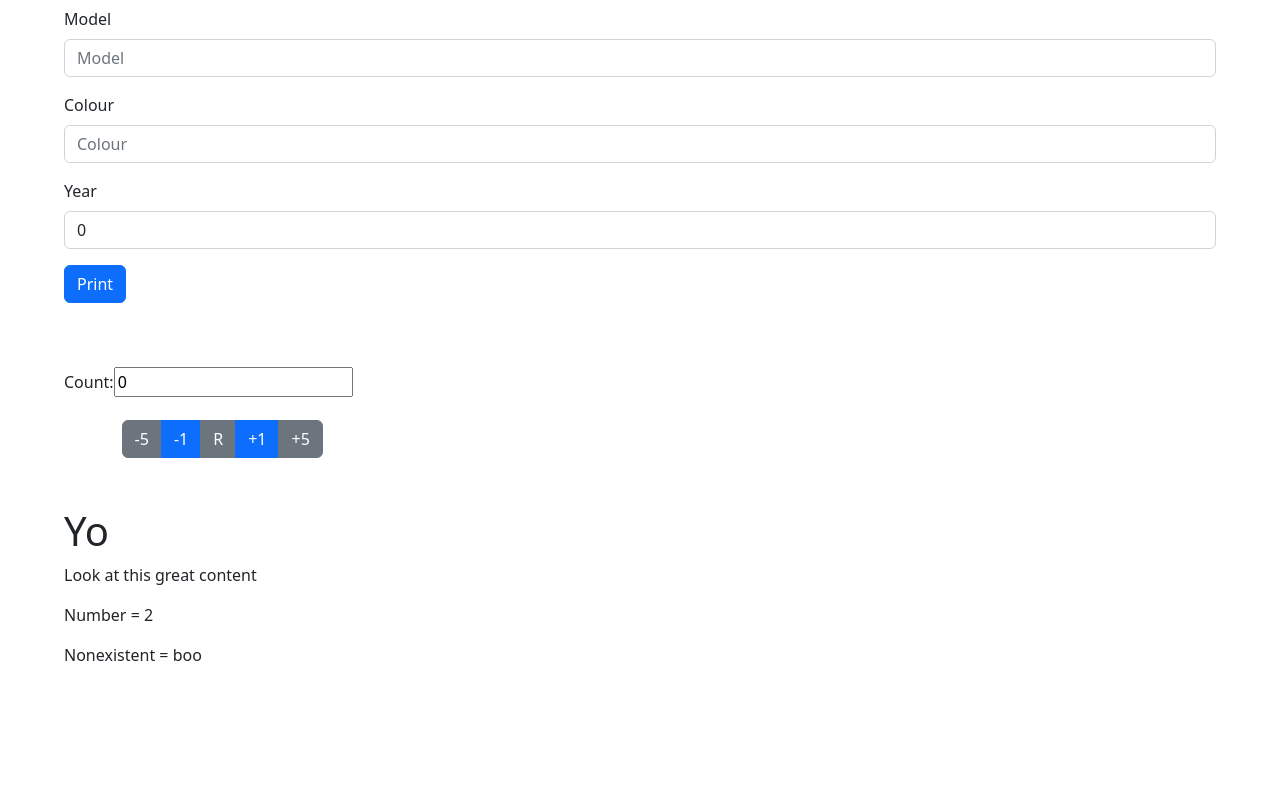
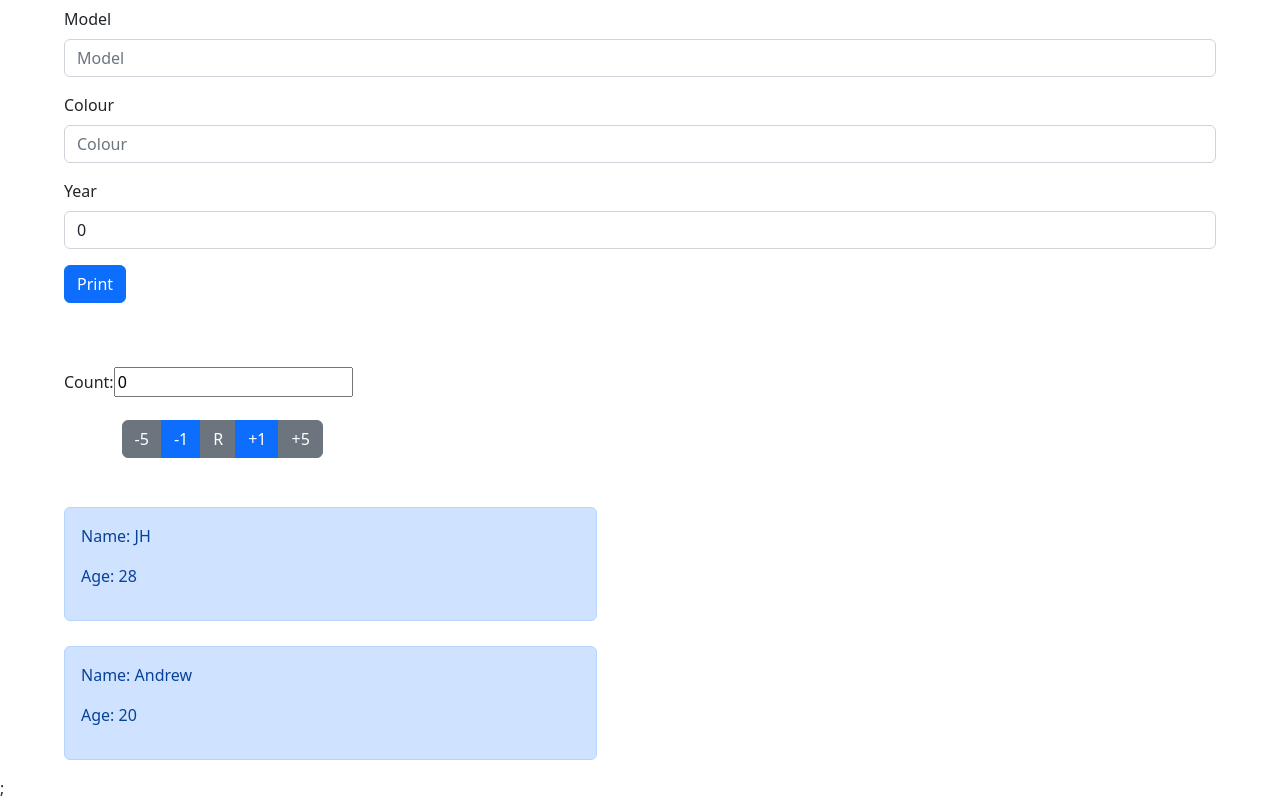
Before and after one commit to braym3/react-demo, a React (Create React App) app: page / in a window 1280 px wide. Shown: the part 1310-2110 px from the top of the page. Before the commit the page ends 2002 px from the top, so only its background shows below. Built offline with nearby package versions, Linux system fonts and the light colour scheme.

Commit message:
Added people component

```diff
--- a/src/App.css
+++ b/src/App.css
@@ -25,6 +25,10 @@
   margin: 2%;
   margin-left: 5%;
   margin-right: 5%;
+}
+
+.count-output{
+  margin-left: 2%;
 }
 
 .login, .car{
--- a/src/App.js
+++ b/src/App.js
@@ -11,6 +11,8 @@ import Login from './components/Login';
 import Car from './components/Car';
 import ProductTable from './components/ProductTable';
 import Counter from './components/Counter';
+import Person from './components/Person';
+import people from './people.json'; // import trainers json file - need file extension for non js files
 
 function App() { // component - function that returns JSX
   return ( // if you want to return multiple things - put in a div
@@ -24,7 +26,12 @@ function App() { // component - function that returns JSX
       <Car/>
       {/* <ProductTable/> */}
       <Counter/>
-      <ComponentWithProps header='Yo' content='Look at this great content' number={2} nonexistent='boo'/>
+
+      {people.map(({id, name, age}) =>
+          <Person key={id} name={name} age={age} />
+      )};
+
+      {/* <ComponentWithProps header='Yo' content='Look at this great content' number={2} nonexistent='boo'/> */}
     </div>
   );
 }
--- /dev/null
+++ b/src/components/Person.jsx
@@ -0,0 +1,10 @@
+import Alert from 'react-bootstrap/Alert';
+
+const Person = ({name, age}) => (
+    <Alert className="content col-5">
+        <p>Name: {name}</p>
+        <p>Age: {age}</p>
+    </Alert>
+);
+
+export default Person;
--- /dev/null
+++ b/src/people.json
@@ -0,0 +1,4 @@
+[
+    {"name":"JH", "age": 28, "id": 12334},
+    {"name":"Andrew", "age": 20, "id": 12342}
+]
```
